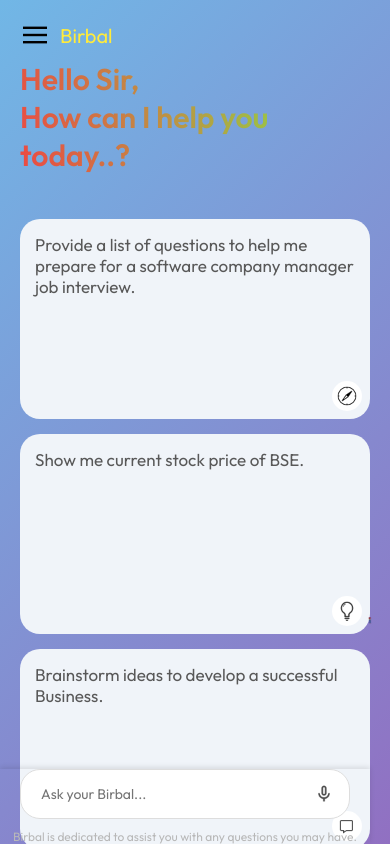
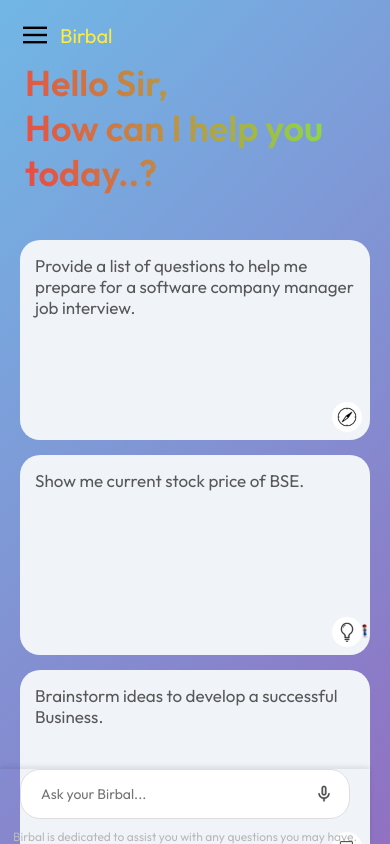
Before and after one commit to AmanPathak03/Chat-Birbal, a React (Vite) app: page / in a window 390 px wide. Shown: the top 844 px of the page. Built offline with nearby package versions, Linux system fonts and the light colour scheme; no server answers.

Commit message:
Main.css

```diff
--- a/src/components/Main/Main.css
+++ b/src/components/Main/Main.css
@@ -359,17 +359,17 @@
 /* Media Queries for smaller screens */
 @media (max-width: 600px) {
     .nav .birbal-logo {
-        width: 10px; /* Adjust width for smaller displays */
+        width: 20px; /* Adjust width for smaller displays */
         height: auto;
         top: 10px;
         right: 10px;
         object-fit: cover;
     }
     .main .greet {
-        font-size: 30px;
+        font-size: 36px;
         padding: 10px;
         margin-top: 50px;
-        margin-left: 10px;
+        margin-left: 15px;
     }
     .main-bottom {
         width: calc(100% - 20px);
```
